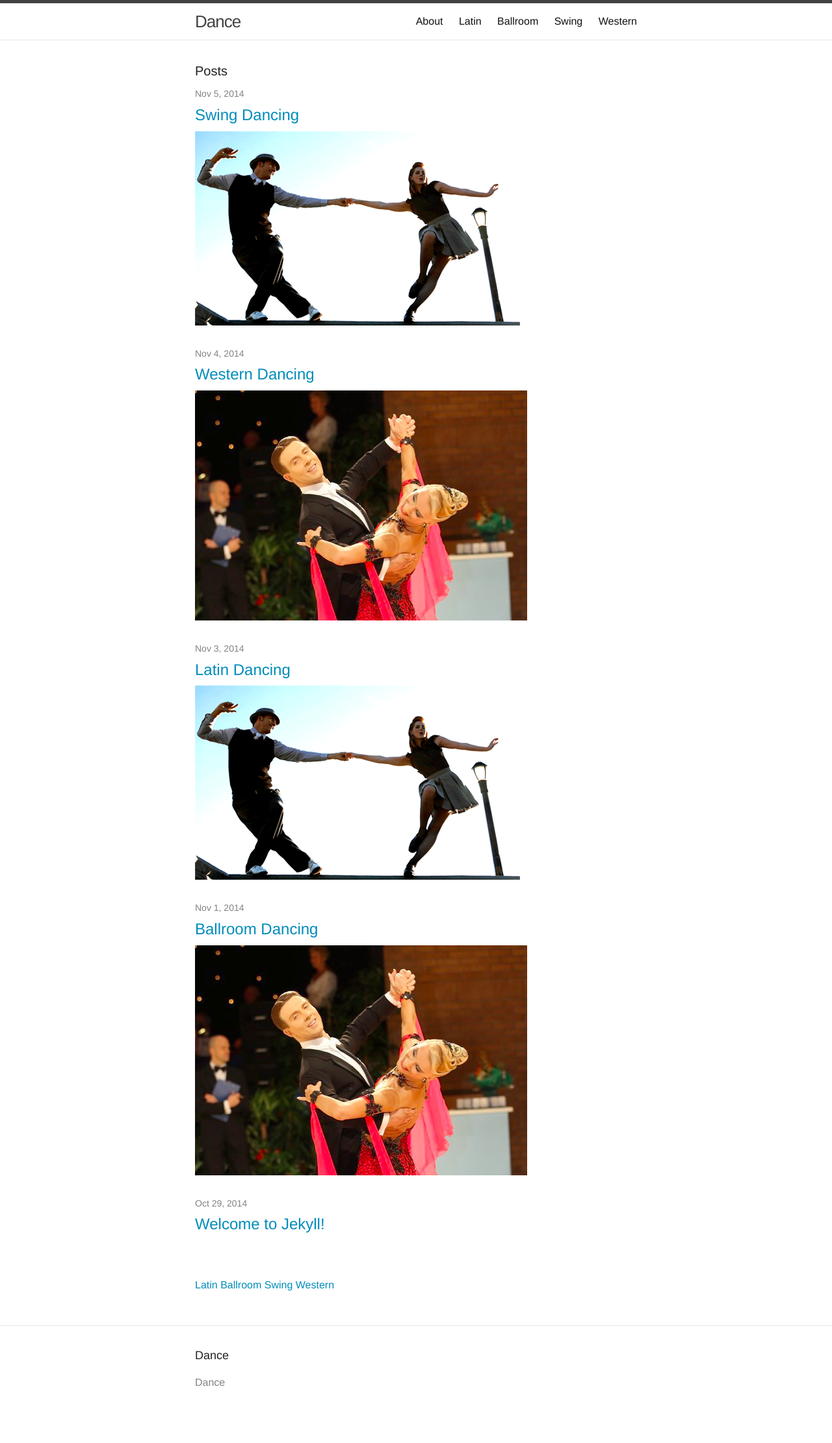
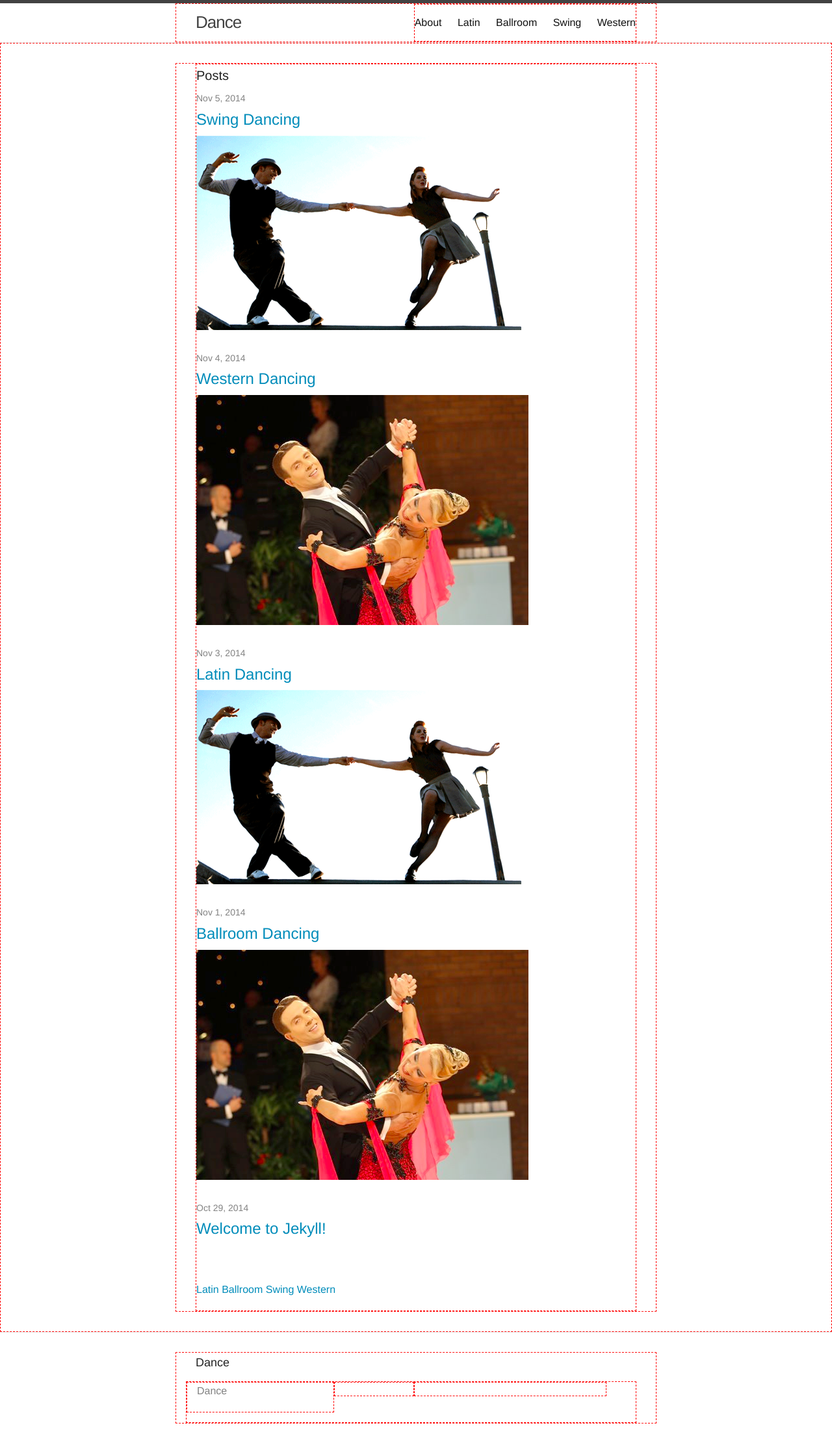
Before and after one commit to honeyjive/dance, a Jekyll site: the page built from index.html, in a window 1280 px wide. Shown: the whole page at 65% size. Built offline with Jekyll 4.4.1, drawn with Linux system fonts in a browser that asks for light colours.

Commit message:
linking css - still doesn't apply throughout pages

```diff
--- a/_includes/head.html
+++ b/_includes/head.html
@@ -8,4 +8,8 @@
 
     <link rel="stylesheet" href="{{ "/css/main.css" | prepend: site.baseurl }}">
     <link rel="canonical" href="{{ page.url | replace:'index.html','' | prepend: site.baseurl | prepend: site.url }}">
+ <!--    NORMALIZE FOUNDATION AND MY CSS -->
+    <link rel="stylesheet" type="text/css" href="css/normalize.css">
+  	<link rel="stylesheet" type="text/css" href="css/foundation.min.css">
+  	<link rel="stylesheet" type="text/css" href="css/style.css">
 </head>
--- a/css/style.css
+++ b/css/style.css
@@ -1,18 +1,10 @@
-/*body {
+.dance-detail {
 	border: 1px solid blue;
-}*/
-/*
-div {
-	border: 1px solid red;
 }
 
-header {
-	border: 1px solid green;
+div {
+	border: 1px dashed red;
 }
-
-footer {
-	border: 1px solid orange;
-}*/
 
 a.page-link.About {
 	display: none;
--- a/index.html
+++ b/index.html
@@ -1,10 +1,11 @@
 ---
 layout: default
 ---
-
-<link rel="stylesheet" type="text/css" href="css/normalize.css">
-<link rel="stylesheet" type="text/css" href="css/foundation.min.css">
-<link rel="stylesheet" type="text/css" href="css/style.css">
+<head>
+  <link rel="stylesheet" type="text/css" href="css/normalize.css">
+  <link rel="stylesheet" type="text/css" href="css/foundation.min.css">
+  <link rel="stylesheet" type="text/css" href="css/style.css">
+</head>
 
 <div class="home">
 
```
